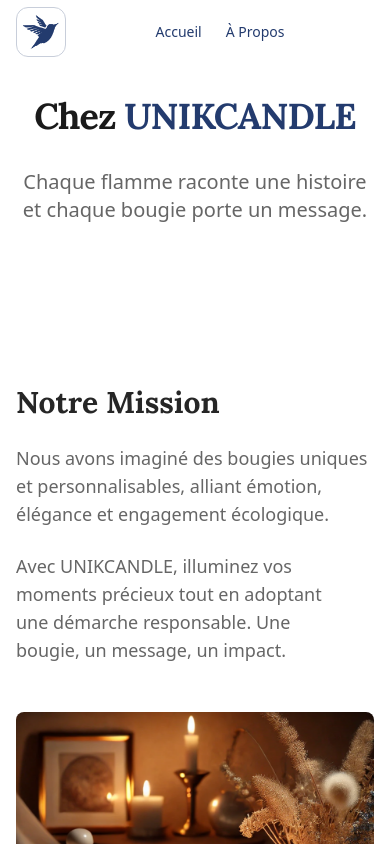
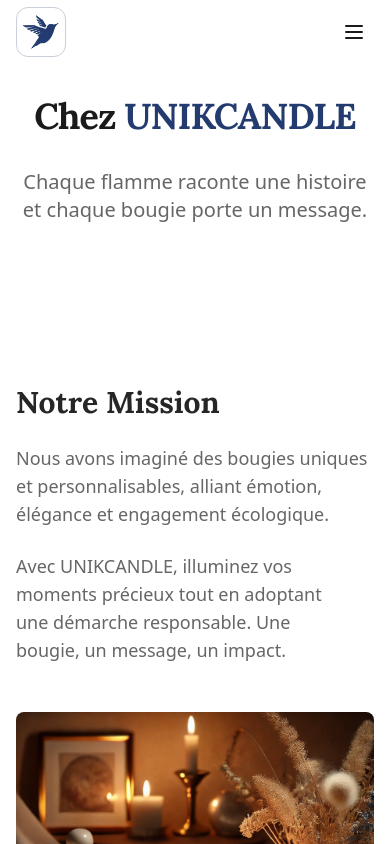
Before and after one commit to nicolasna77/UNIKCANDLE, a Next.js app: page /about in a window 390 px wide. Shown: the top 844 px of the page. Built offline with nearby package versions, Linux system fonts and the light colour scheme; what tailwindcss-bg-patterns would draw is missing.

Commit message:
add picture and fixe header error

```diff
--- a/src/app/about/page.tsx
+++ b/src/app/about/page.tsx
@@ -63,7 +63,7 @@
           <div className="grid lg:grid-cols-2 gap-12 items-center">
             <div className="relative h-[400px] rounded-lg overflow-hidden order-2 lg:order-1">
               <Image
-                src="/about-process.jpg"
+                src="/asset/IMG_20250328_111933.webp"
                 alt="Notre processus"
                 fill
                 className="object-cover"
@@ -112,7 +112,7 @@
             </div>
             <div className="relative h-[400px] rounded-lg overflow-hidden">
               <Image
-                src="/about-quality.jpg"
+                src="/asset/IMG_20250328_111936.webp"
                 alt="Notre engagement"
                 fill
                 className="object-cover"
--- a/src/app/page.tsx
+++ b/src/app/page.tsx
@@ -17,7 +17,7 @@
 
 export default function Home() {
   return (
-    <main className="bg-background min-h-screen">
+    <main className="bg-background  ">
       <HeroSection />
       {/* Section 1 : Le Concept */}
       <section className="py-24 lg:py-32 bg-background relative">
--- a/src/components/header.tsx
+++ b/src/components/header.tsx
@@ -4,20 +4,24 @@
 import { cn } from "@/lib/utils";
 import Image from "next/image";
 import { buttonVariants } from "./ui/button";
+import { Menu, X } from "lucide-react";
+import { useState } from "react";
 
 export default function Header() {
   const scrolled = useScroll();
+  const [isMenuOpen, setIsMenuOpen] = useState(false);
 
   return (
-    <header
+    <header>
+      <div
         className={cn(
-        "fixed top-0 left-0 right-0 z-50 transition-all duration-300",
+          "fixed top-0 left-0 right-0 z-50 px-4 w-full transition-all duration-300",
           scrolled
             ? "bg-background/80 backdrop-blur-md shadow-sm"
             : "bg-transparent"
         )}
       >
-      <nav className="container mx-auto px-4 flex items-center justify-between h-16">
+        <nav className="container mx-auto  flex items-center justify-between h-16">
           <Link
             href="/"
             className="text-xl bg-white border border-border rounded-xl p-1 font-bold"
@@ -30,7 +34,9 @@
               quality={100}
             />
           </Link>
-        <div className="flex-1 flex justify-center">
+
+          {/* Menu Desktop */}
+          <div className="hidden md:flex items-center gap-4">
             <Link
               href="/"
               className={buttonVariants({ variant: "link", size: "sm" })}
@@ -44,7 +50,44 @@
               À Propos
             </Link>
           </div>
+
+          <div className="flex items-center gap-4">
+            {/* Bouton Menu Mobile */}
+            <button
+              className="md:hidden p-2"
+              onClick={() => setIsMenuOpen(!isMenuOpen)}
+            >
+              {isMenuOpen ? (
+                <X className="h-6 w-6" />
+              ) : (
+                <Menu className="h-6 w-6" />
+              )}
+            </button>
+          </div>
         </nav>
+
+        {/* Menu Mobile */}
+        {isMenuOpen && (
+          <div className="md:hidden bg-background/95 backdrop-blur-md border-t">
+            <div className="container mx-auto px-4 py-4 flex flex-col gap-4">
+              <Link
+                href="/"
+                className={buttonVariants({ variant: "link", size: "sm" })}
+                onClick={() => setIsMenuOpen(false)}
+              >
+                Accueil
+              </Link>
+              <Link
+                href="/about"
+                className={buttonVariants({ variant: "link", size: "sm" })}
+                onClick={() => setIsMenuOpen(false)}
+              >
+                À Propos
+              </Link>
+            </div>
+          </div>
+        )}
+      </div>
     </header>
   );
 }
```
Also changed, not shown: public/asset/IMG_20250328_111933.webp (added), public/asset/IMG_20250328_111936.webp (added). Lines whose indentation alone changed are shown as unchanged.
